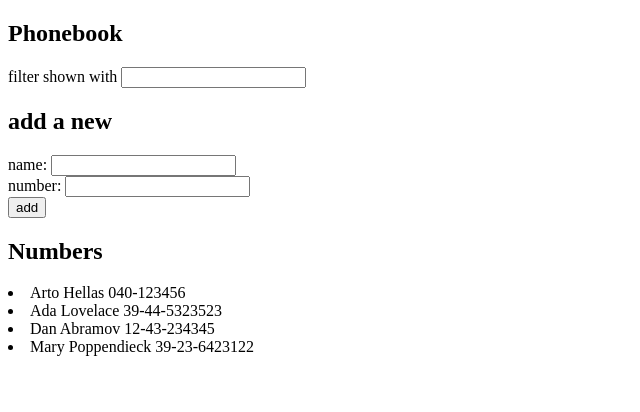
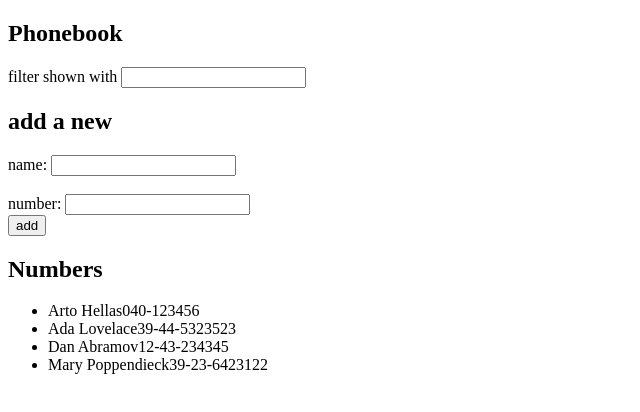
Before and after one commit to Aida-Saremi/Exercise-Helsinki, a React (Create React App) app in the folder part2/phonebook/: page / in a window 1280 px wide. Shown: the top 412 px of the page, without its empty margins (0-640 px from the left). Built offline with nearby package versions, Linux system fonts and the light colour scheme.

Commit message:
2.9 with 3 function

```diff
--- a/part2/phonebook/src/App.js
+++ b/part2/phonebook/src/App.js
@@ -9,11 +9,9 @@ const App = () => {
     { name: 'Mary Poppendieck', number: '39-23-6423122', id: 4 }
   ])
 
-  const [newName, setNewName] = useState('')
-  const [newNumber, setNewNumber] = useState('')
-  const [filteredPersons, setFilteredPersons] = useState(persons);
-  const [searchTerm, setsearchTerm] = useState('')
-
+  const [newName,setNewName]=useState('');
+  const [newNumber,setNewNumber]=useState('');
+  const [showPerson,setShowPerson]=useState('');
 
   const addName = (event) => {
     event.preventDefault()
@@ -26,74 +24,42 @@ const App = () => {
 
     if (isDuplicate) {
       alert(`${newName} is already added to the phonebook`);
+      setNewName('');
+    setNewNumber('');
     } else {
       setPersons([...persons, { name: newName, number: newNumber }]);
+      setNewName('');
+    setNewNumber('');
     }
-
-    // const isSearch = persons.map((person) => person.name).includes(searchName);
-
-    // if (isSearch) {
-    //   persons.filter(person => person.name=searchName)
-
-    // }
-    // I have a question, why I could not get an answer with this method below and
-    //  it prints the duplicate name and I had to use the above method,
-    // but I want to know if JSON.stringify(person) is the problem?
-
-    // {persons.map(person =>
-    //   JSON.stringify(person) === JSON.stringify(newPerson)? alert(`${newName} is already added to phonebook`):
-    // setPersons(persons.concat(newPerson)))}
-
-    setNewName('');
-    setNewNumber('');
   }
-  const handleNameChange = (event) => {
-    console.log(event.target.value)
-    setNewName(event.target.value)
 
 
+  const handlePersoneChange = (event) =>{
+    setNewName(event.target.value)
   }
-  const handleNumberChange = (event) => {
-    console.log(event.target.value)
+  const handleNumberChange = (event) =>{
     setNewNumber(event.target.value)
-
-
   }
-  const handleSearchChange = (event) => {
-    const searchTerm = event.target.value;
-    setsearchTerm(searchTerm);
-    setFilteredPersons(filtered)
-
-
-    // Filter persons based on the search term
-
-  };
-
-  const filtered = persons.filter((person) =>
-      person.name.toLowerCase().includes(searchTerm.toLowerCase())
-
-    );
+  const showhandlre = (event)=> {
+    setShowPerson(event.target.value)
+ }
+ const filterPerson = showPerson === '' ? persons : persons.filter(person =>
+  person.name.toLowerCase().includes(showPerson.toLowerCase())
+  )
 
 
   return (
     <div>
-      <h2>Phonebook</h2>
-       <div>
-          filter shown with <input value={searchTerm}
-
-          onChange={handleSearchChange}/>
+       <h2>Phonebook</h2>
+       filter shown with <input value={showPerson} onChange={showhandlre} />
+      <form onSubmit={addName}>
+        <h2>add a new</h2>
+        <div>
+          name: <input value={newName} onChange={handlePersoneChange} />
         </div>
-         <h2>add a new</h2>
-      <form onSubmit={addName}>
+        <br />
         <div>
-          name: <input value={newName}
-
-          onChange={handleNameChange}/>
-        </div>
-        <div>
-          number: <input value={newNumber}
-
-          onChange={handleNumberChange}/>
+         number: <input value={newNumber} onChange={handleNumberChange} />
 
         </div>
         <div>
@@ -101,19 +67,16 @@ const App = () => {
         </div>
       </form>
       <h2>Numbers</h2>
-      {/* <ul>
-        {persons.map(person =>
-          <li key={person.name}>{person.name} {person.number}</li>
-        )}
-      </ul> */}
-      {filteredPersons.map((person) => (
-  <li key={person.name}>
-    {person.name} {person.number}
-  </li>
-))}
+      <div>
+        <ul>
+
+          {filterPerson.map(person => <li key={person.name}>{person.name}{person.number}</li>)}
+
+        </ul>
+      </div>
+
 
     </div>
   )
 }
-
 export default App
```
